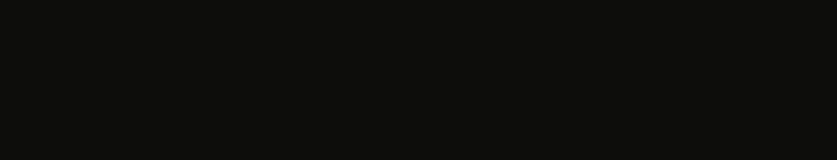
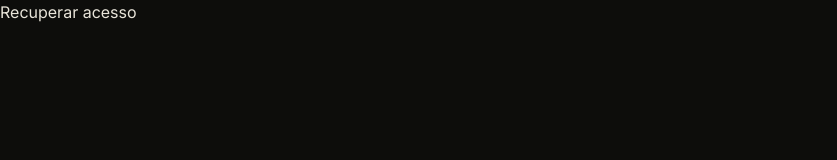
Before and after one commit to lekows/healthaxis, a Next.js app: page /auth/recover in a window 1280 px wide. Before the commit this address had no page. Shown: the top 160 px of the page, without its empty margins (0-837 px from the left). Built offline with nearby package versions, Linux system fonts and the light colour scheme.

Commit message:
feat: add recovery page shell

```diff
--- /dev/null
+++ b/app/auth/recover/page.tsx
@@ -0,0 +1,3 @@
+export default function RecoverPage() {
+  return <div>Recuperar acesso</div>;
+}
```
